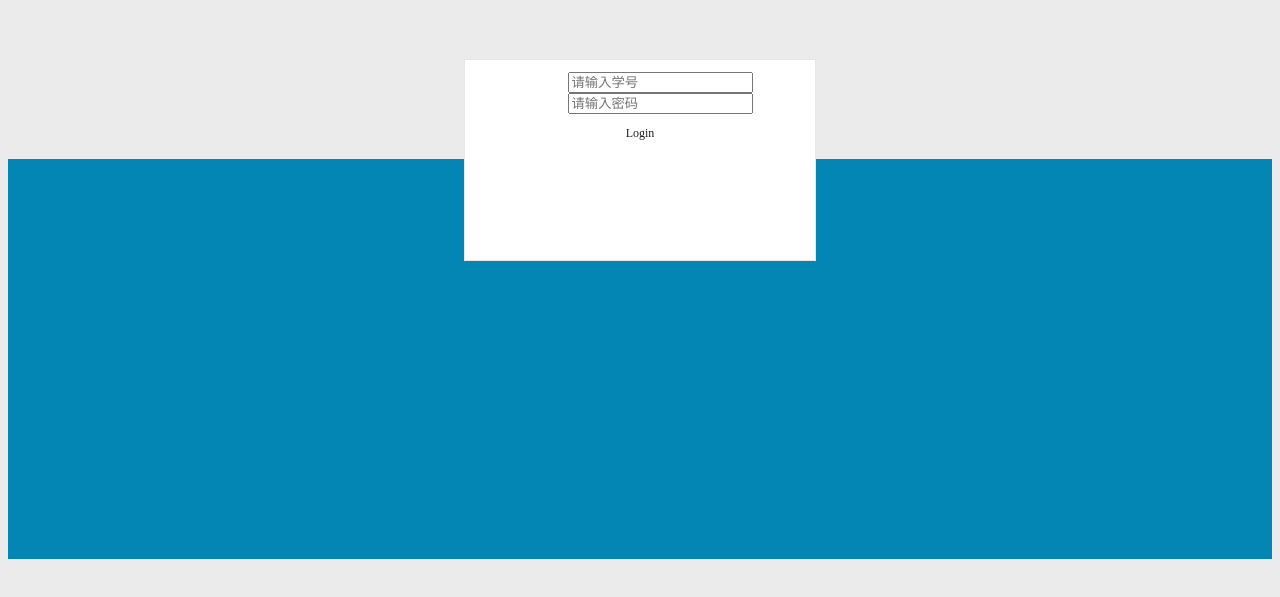
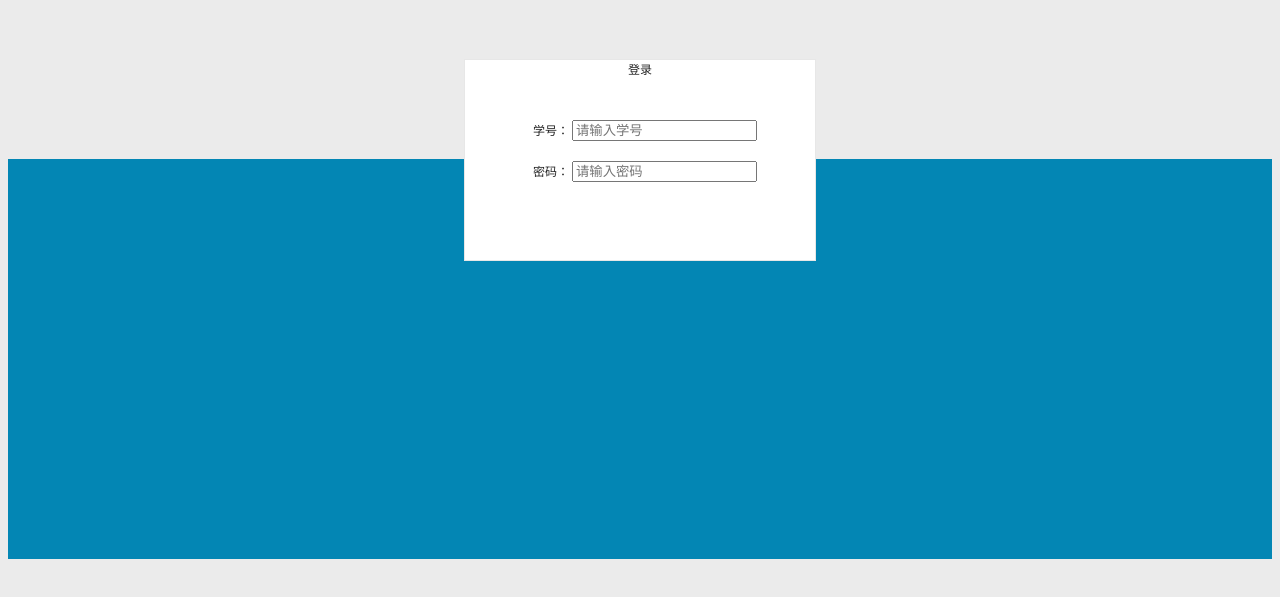
Before and after one commit to AHRL/ExamSystem, a plain HTML site: page src/main/resources/templates/onlineExam_login.html in a window 1280 px wide. Shown: the part 199-796 px from the top of the page. Drawn offline with Linux system fonts and the light colour scheme.

Commit message:
add css of onlineExam_login

```diff
--- a/src/main/resources/static/stylesheets/css/onlineExam_login.css
+++ b/src/main/resources/static/stylesheets/css/onlineExam_login.css
@@ -1,5 +1,12 @@
 ul{
     list-style: none;
+    margin: 40px auto;
+    width: 280px;
+    position: absolute;
+}
+li{
+    width: 100%;
+    margin: 20px auto;
 }
 body{
     background: #ebebeb;
--- a/src/main/resources/templates/onlineExam_login.html
+++ b/src/main/resources/templates/onlineExam_login.html
@@ -27,16 +27,16 @@
     <div class="center">
     <ul>
         <li>
-            <span class="id_ico"></span>
+            <span class="id_ico">学号：</span>
             <input class="ipt" type="text" placeholder="请输入学号">
         </li>
         <li>
-            <span class="pw_ico"></span>
+            <span class="pw_ico">密码：</span>
             <input id="password" class="ipt" type="password"  placeholder="请输入密码">
         </li>
     </ul>
     <span>
-        <a>Login</a>
+        <a>登录</a>
     </span>
     </div>
 
```
